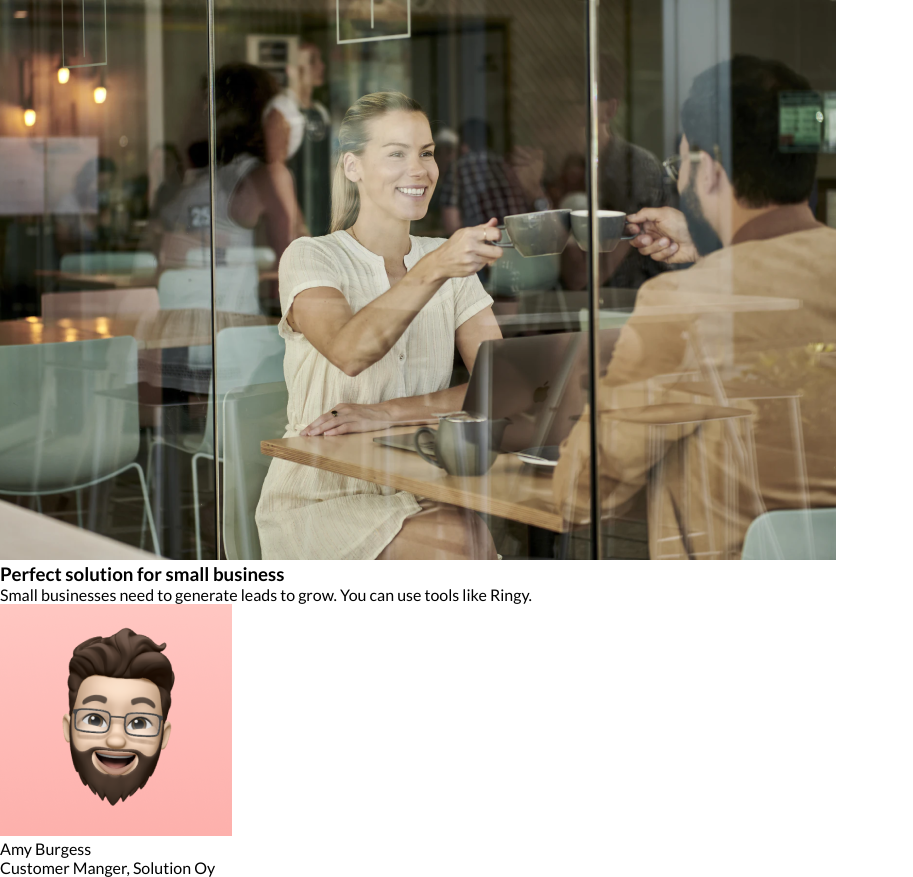
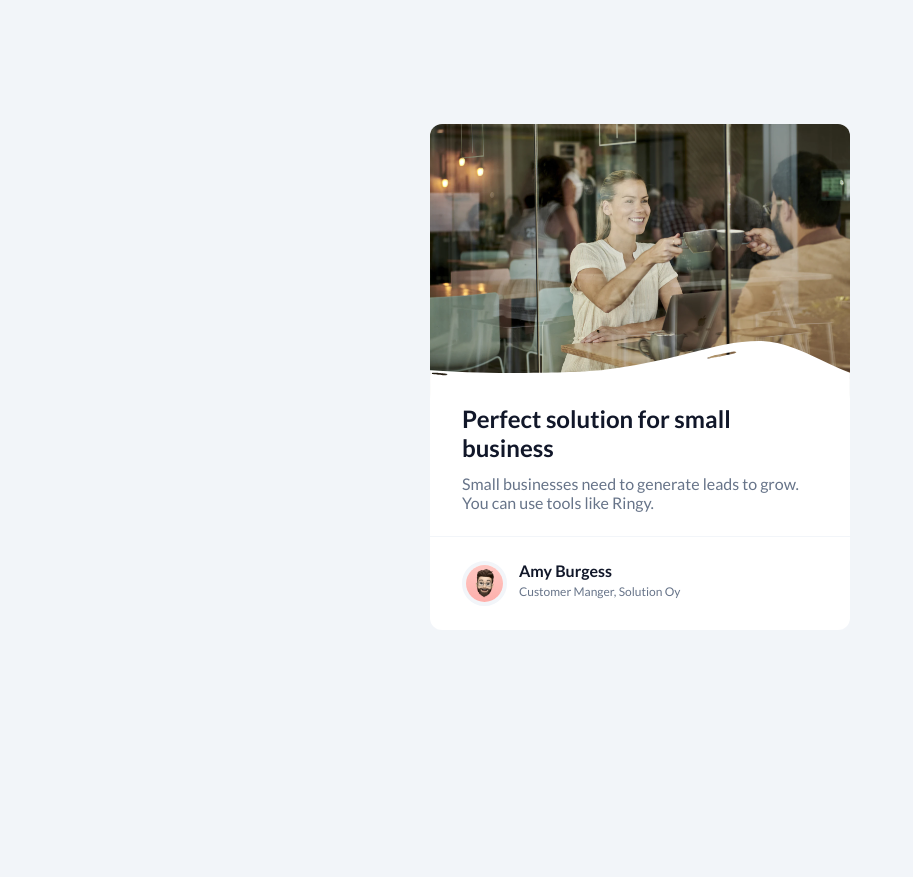
Before and after one commit to EdiedRamos/business-blog-card, a plain HTML site: page index.html in a window 1280 px wide. Shown: the whole page, without its empty margins (0-913 px from the left). After the commit the page ends 800 px from the top, so only its background shows below. Drawn offline with Linux system fonts and the light colour scheme.

Commit message:
style: implement design

```diff
--- a/index.html
+++ b/index.html
@@ -10,27 +10,34 @@
   </head>
   <body>
     <section>
-      <article>
-        <div>
+      <article class="card">
+        <div class="card__image">
           <img
             src="./assets/hero-image-business-card.png"
             alt="business photo"
           />
-          <img src="./assets/white-overlay.svg" alt="overlay" />
+          <img
+            class="card__overlay"
+            src="./assets/white-overlay.svg"
+            alt="overlay"
+          />
         </div>
-        <h1>Perfect solution for small business</h1>
-        <p>
-          Small businesses need to generate leads to grow. You can use tools
-          like Ringy.
-        </p>
-        <div>
+        <div class="card__main">
+          <h1 class="card__title">Perfect solution for small business</h1>
+          <p class="card__text">
+            Small businesses need to generate leads to grow. You can use tools
+            like Ringy.
+          </p>
+        </div>
+        <div class="card__footer">
           <img
+            class="user__profile"
             src="./assets/avatar-image-business-card.png"
             alt="user profile icon"
           />
           <div>
-            <p>Amy Burgess</p>
-            <span>Customer Manger, Solution Oy</span>
+            <h2 class="user__name">Amy Burgess</h2>
+            <span class="user__role">Customer Manger, Solution Oy</span>
           </div>
         </div>
       </article>
--- a/styles.css
+++ b/styles.css
@@ -17,5 +17,77 @@
 }
 
 body {
+  background-color: var(--light-gray);
   font-family: "Lato", sans-serif;
 }
+
+.card {
+  margin: 0 auto;
+  margin-top: 124px;
+  margin-bottom: 50px;
+  border-radius: 12px;
+  background-color: var(--white);
+  width: 420px;
+}
+
+.card__image {
+  position: relative;
+  border-radius: inherit;
+  height: 280px;
+
+  /* overflow: hidden; */
+  img {
+    border-radius: inherit;
+    width: 100%;
+  }
+}
+
+.card__overlay {
+  position: absolute;
+  bottom: -5px;
+  left: 0;
+}
+
+.card__title {
+  color: var(--dark);
+  font-size: var(--fs-200);
+}
+
+.card__text {
+  margin-top: 12px;
+  color: var(--gray);
+  font-size: var(--fs-100);
+}
+
+.card__info {
+  padding: 0 32px 24px 32px;
+}
+
+.card__main {
+  padding: 0 32px 24px;
+}
+
+.card__footer {
+  display: flex;
+  gap: 12px;
+  border-top: 1px solid var(--light-gray);
+  border-bottom-right-radius: inherit;
+  border-bottom-left-radius: inherit;
+  padding: 24px 32px;
+}
+
+.user__profile {
+  border: 4px solid var(--light-gray);
+  border-radius: 50%;
+  width: 45px;
+}
+
+.user__name {
+  color: var(--dark);
+  font-size: var(--fs-100);
+}
+
+.user__role {
+  color: var(--gray);
+  font-size: 12px;
+}
```
